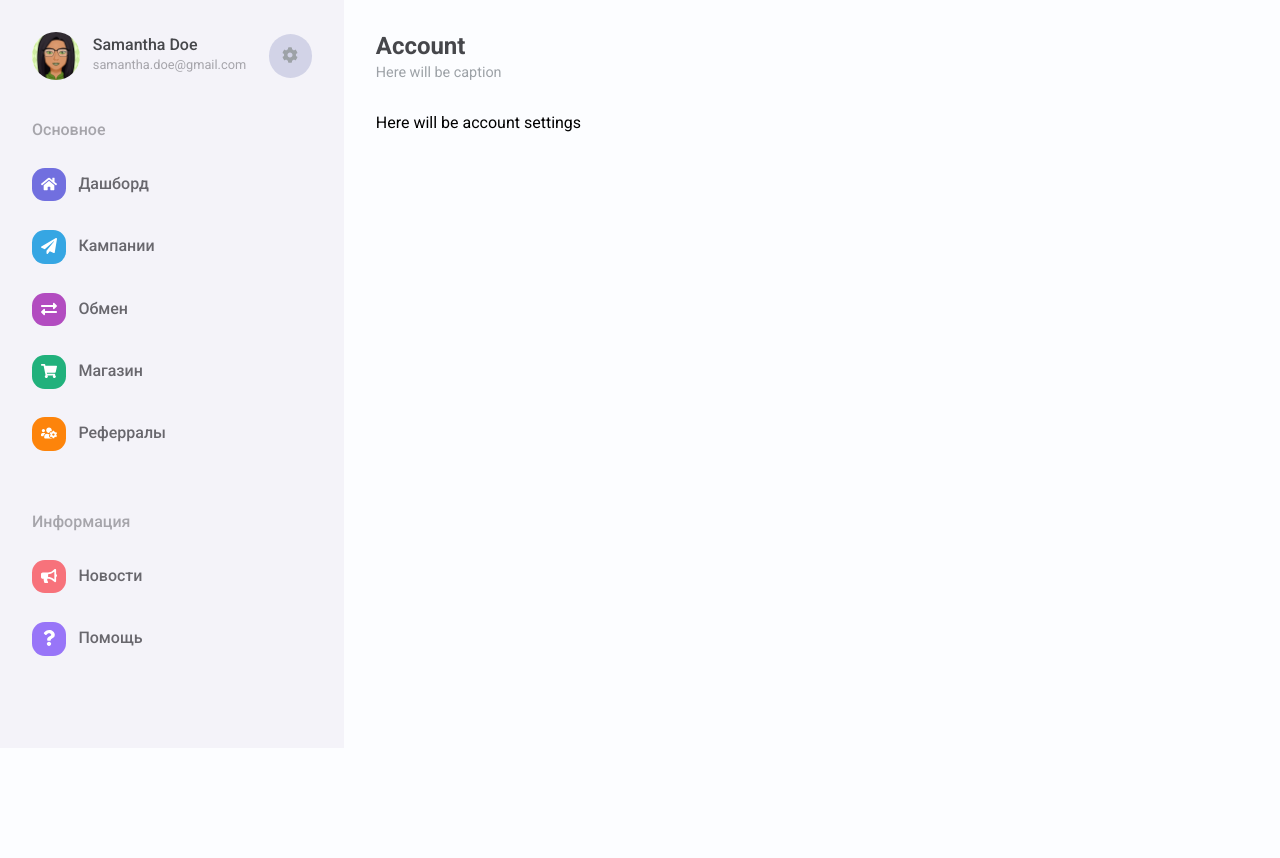
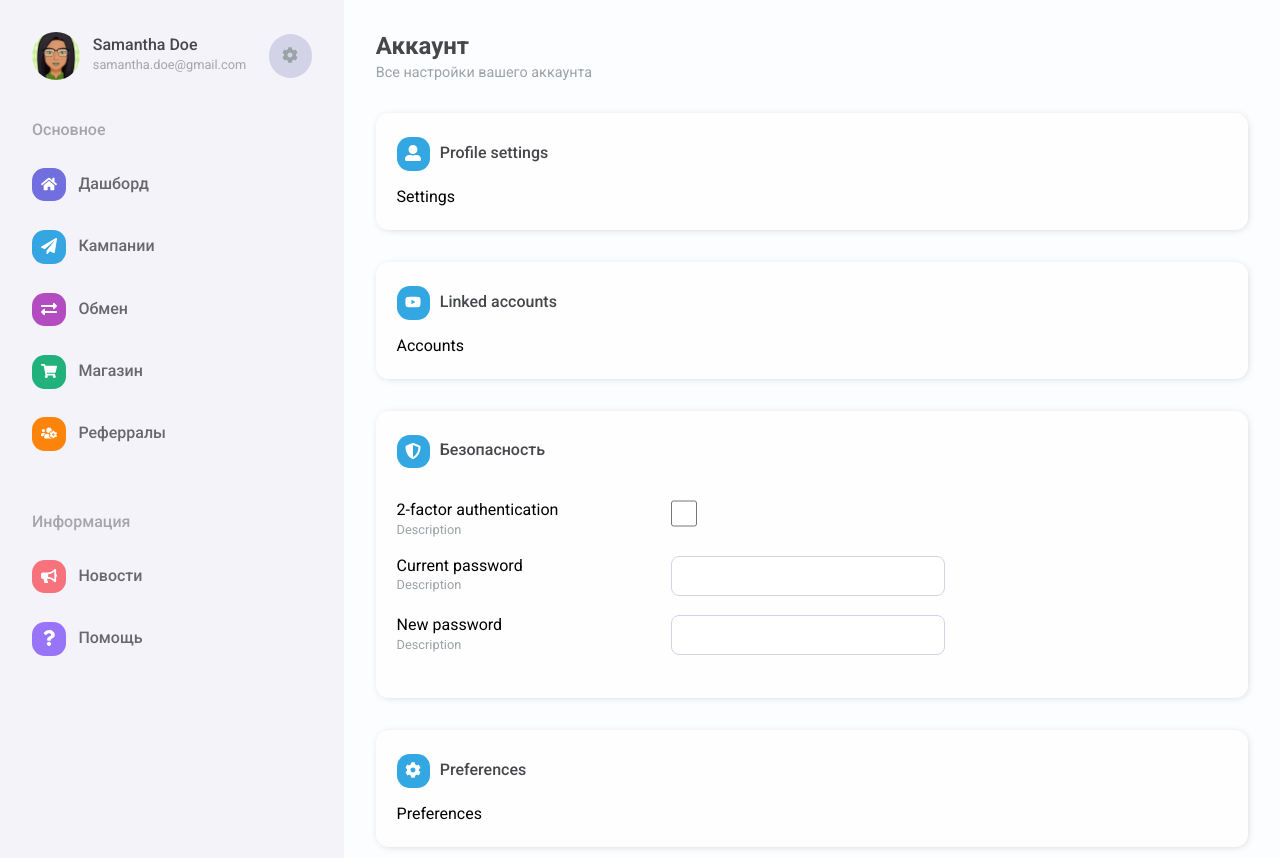
Before and after one commit to toxuh/react-ts-sagas-boilerplate, a React (Create React App) app: page /account in a window 1280 px wide. Shown: the top 858 px of the page. Before the commit the page ends 800 px from the top, so only its background shows below. Built offline with nearby package versions, Linux system fonts and the light colour scheme.

Commit message:
Account markup start

```diff
--- /dev/null
+++ b/src/containers/Account/Account.scss
@@ -0,0 +1,3 @@
+.Account {
+  display: block !important;
+}
--- a/src/containers/Account/Account.tsx
+++ b/src/containers/Account/Account.tsx
@@ -1,11 +1,35 @@
 import React from 'react';
+import { useIntl } from 'react-intl';
+import { FaCog, FaUserAlt, FaYoutube } from 'react-icons/fa';
 
-import { Section } from '../../components';
+import { Card, Section } from '../../components';
 
-const Account: React.FC = () => (
-  <Section caption="Here will be caption" title="Account">
-    Here will be account settings
-  </Section>
-);
+import Security from './Security';
+
+import messages from './messages';
+import './Account.scss';
+
+const Account: React.FC = () => {
+  const intl = useIntl();
+
+  return (
+    <Section
+      className="Account"
+      caption={intl.formatMessage(messages.caption)}
+      title={intl.formatMessage(messages.title)}
+    >
+      <Card title="Profile settings" icon={<FaUserAlt />}>
+        Settings
+      </Card>
+      <Card title="Linked accounts" icon={<FaYoutube />}>
+        Accounts
+      </Card>
+      <Security is2FactorAuthentication={false} />
+      <Card title="Preferences" icon={<FaCog />}>
+        Preferences
+      </Card>
+    </Section>
+  );
+};
 
 export default Account;
--- /dev/null
+++ b/src/containers/Account/Security.scss
@@ -0,0 +1,49 @@
+@import "src/theme/colors";
+
+.Security {
+  form {
+    margin-top: 2em;
+
+    article {
+      display: flex;
+      margin-bottom: 1.2em;
+
+      .Label {
+        width: 33%;
+
+        .Description {
+          color: $blue-grey-darken;
+          font-size: 0.8em;
+          margin-top: 0.2em;
+        }
+      }
+
+      .Field {
+        width: 33%;
+
+        input {
+          &[type=checkbox] {
+            border: 1px solid $blue-grey-darker;
+            border-radius: 0.6em;
+            height: 2em;
+            width: 2em;
+          }
+
+          &[type=password] {
+            border: 1px solid $blue-grey-darker;
+            border-radius: 0.6em;
+            display: block;
+            height: 3em;
+            padding: 0 1em;
+            width: 100%;
+
+            &:focus {
+              border-color: $light-dark-grey;
+              outline: 0;
+            }
+          }
+        }
+      }
+    }
+  }
+}
--- /dev/null
+++ b/src/containers/Account/Security.tsx
@@ -0,0 +1,85 @@
+import React from 'react';
+import { useIntl } from 'react-intl';
+import { useFormik } from 'formik';
+import { FaShieldAlt } from 'react-icons/fa';
+
+import { Card } from '../../components';
+
+import messages from './messages';
+import './Security.scss';
+
+type Props = {
+  is2FactorAuthentication: boolean;
+};
+
+const Security: React.FC<Props> = ({ is2FactorAuthentication }) => {
+  const intl = useIntl();
+  const { values, handleChange, handleSubmit } = useFormik({
+    initialValues: {
+      is2FactorAuthentication,
+      password: '',
+      confirmPassword: '',
+    },
+    onSubmit: () => {},
+  });
+
+  return (
+    <Card
+      className="Security"
+      title={intl.formatMessage(messages.security)}
+      icon={<FaShieldAlt />}
+    >
+      <form onSubmit={handleSubmit}>
+        <article>
+          <div className="Label">
+            <label htmlFor="is2FactorAuthentication">
+              2-factor authentication
+            </label>
+            <div className="Description">Description</div>
+          </div>
+          <div className="Field">
+            <input
+              type="checkbox"
+              id="is2FactorAuthentication"
+              name="is2FactorAuthentication"
+              checked={values.is2FactorAuthentication}
+              onChange={handleChange}
+            />
+          </div>
+        </article>
+        <article>
+          <div className="Label">
+            <label htmlFor="password">Current password</label>
+            <div className="Description">Description</div>
+          </div>
+          <div className="Field">
+            <input
+              type="password"
+              id="password"
+              name="password"
+              defaultValue={values.password}
+              onChange={handleChange}
+            />
+          </div>
+        </article>
+        <article>
+          <div className="Label">
+            <label htmlFor="confirmPassword">New password</label>
+            <div className="Description">Description</div>
+          </div>
+          <div className="Field">
+            <input
+              type="password"
+              id="confirmPassword"
+              name="confirmPassword"
+              defaultValue={values.confirmPassword}
+              onChange={handleChange}
+            />
+          </div>
+        </article>
+      </form>
+    </Card>
+  );
+};
+
+export default Security;
--- /dev/null
+++ b/src/containers/Account/messages.ts
@@ -0,0 +1,16 @@
+import { defineMessages } from 'react-intl';
+
+export default defineMessages({
+  title: {
+    id: 'Account.title',
+    defaultMessage: 'Account',
+  },
+  caption: {
+    id: 'Account.caption',
+    defaultMessage: 'Change your info and preferences',
+  },
+  security: {
+    id: 'Account.security',
+    defaultMessage: 'Security',
+  },
+});
--- a/src/i18n/translations/en.json
+++ b/src/i18n/translations/en.json
@@ -1,4 +1,7 @@
 {
+  "Account.caption": "Change your info and preferences",
+  "Account.security": "Security",
+  "Account.title": "Account",
   "Campaigns.caption": "Here you can see your campaigns",
   "Campaigns.comments": "comments",
   "Campaigns.createNew": "Create new campaign",
--- a/src/i18n/translations/ru.json
+++ b/src/i18n/translations/ru.json
@@ -1,4 +1,7 @@
 {
+  "Account.caption": "Все настройки вашего аккаунта",
+  "Account.security": "Безопасность",
+  "Account.title": "Аккаунт",
   "Campaigns.caption": "Полный список ваших кампаний",
   "Campaigns.comments": "Комментарии",
   "Campaigns.createNew": "Создать",
--- a/src/theme/colors.scss
+++ b/src/theme/colors.scss
@@ -7,10 +7,9 @@ $orange: #fd840b;
 $pink: #f7727b;
 $purple: #b24cc0;
 $red: #fa5252;
-$white: #fff;
-$black: #000;
 
 // Grayscale
+$white: #fff;
 $whitest: #f4f3f9;
 $almost-white: #fefeff;
 $light-grey: #eeeff6;
@@ -20,3 +19,4 @@ $basic-grey: #a6a5ab;
 $blue-grey-darken: #9da2a7;
 $light-dark-grey: #68676d;
 $dark-grey: #46474b;
+$black: #000;
```
Also changed, not shown: .eslintrc.js.
